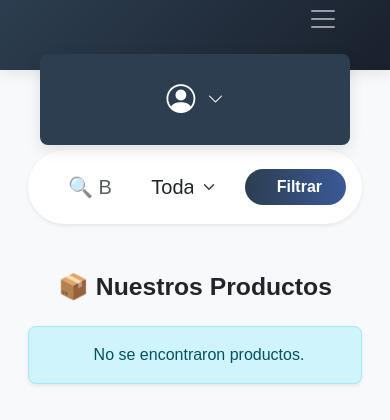
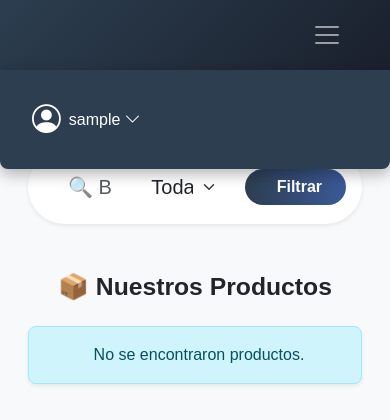
Before and after one commit to juajn/proyecto_motos, a Flask app: page /principal in a window 390 px wide, after a click that opens the changed part. Shown: the top 420 px of the page. Run offline with Flask 3, Linux system fonts and the light colour scheme; the visitor is signed in with stand-in values (Sample User, id 1); data that the repository does not hold is empty.

```diff
--- a/app/config.py
+++ b/app/config.py
@@ -5,7 +5,7 @@ from dotenv import load_dotenv
 load_dotenv()
 
 class Config:
-    SECRET_KEY = os.getenv("SECRET_KEY")
+    SECRET_KEY = os.getenv("SECRET_KEY","clave_super_secreta")
     SQLALCHEMY_DATABASE_URI = os.getenv("DATABASE_URI")
     SQLALCHEMY_TRACK_MODIFICATIONS = False
 
--- a/app/templates/base.html
+++ b/app/templates/base.html
@@ -33,12 +33,16 @@
 
         /* Header Styles */
         .navbar {
+            position: relative;
+            z-index: 1050;
             background: linear-gradient(135deg, var(--primary-color) 0%, #1a202c 100%);
             box-shadow: 0 2px 15px rgba(0, 0, 0, 0.1);
             height: var(--header-height);
             padding: 0 1.5rem;
         }
-
+        .navbar-collapse{
+            z-index: 1060;
+        }
         .navbar-brand {
             font-weight: 700;
             color: white !important;
@@ -80,6 +84,7 @@
         .navbar-toggler {
             border: none;
             color: white;
+            padding: 0.25rem 0.5rem;
         }
 
         .navbar-toggler:focus {
@@ -302,18 +311,66 @@
             background: linear-gradient(to right, #34495e, #2d4373);
         }
 
-        /* Responsive adjustments */
         @media (max-width: 992px) {
             .navbar-collapse {
-                background: var(--primary-color);
-                padding: 1rem;
-                border-radius: 8px;
-                margin-top: 1rem;
-                box-shadow: 0 5px 15px rgba(0, 0, 0, 0.1);
-            }
+            position: absolute;
+            top: 100%;
+            left: 0;
+            right: 0;
+            background: var(--primary-color);
+            padding: 1rem;
+            border-radius: 0 0 8px 8px;
+            margin-top: 0;
+            box-shadow: 0 5px 15px rgba(0, 0, 0, 0.3);
+            max-height: 70vh;
+            overflow-y: auto;
+            z-index: 1060;
+        }
 
             .container-fluid {
                 padding: 0 1rem;
+            }
+
+            .navbar-nav {
+                align-items: flex-start !important;
+            }
+
+            .nav-item {
+                width: 100%;
+            }
+
+            .nav-link {
+                padding: 0.75rem 1rem;
+                justify-content: flex-start;
+            }
+
+            .dropdown-menu {
+                position: static !important;
+                transform: none !important;
+                width: 100%;
+                margin-top: 0.5rem;
+                background-color: rgba(255, 255, 255, 0.05);
+                border: 1px solid rgba(255, 255, 255, 0.1);
+            }
+
+            .dropdown-item {
+                color: rgba(255, 255, 255, 0.85);
+                padding: 0.75rem 1rem;
+            }
+
+            .dropdown-item:hover {
+                background-color: rgba(255, 255, 255, 0.1);
+                color: white;
+            }
+
+            .user-dropdown {
+                width: 100%;
+                justify-content: flex-start;
+                padding: 0.75rem 1rem;
+            }
+
+            .user-dropdown span {
+                display: inline !important;
             }
         }
 
@@ -333,7 +390,7 @@
 <body>
 
 <!-- Navbar -->
-<nav class="navbar navbar-expand-lg navbar-dark">
+<nav class="navbar navbar-expand-lg navbar-dark" style="position: relative; z-index: 1000;">
     <div class="container-fluid">
         <a class="navbar-brand" href="
             {% if current_user.is_authenticated %}
@@ -358,12 +415,13 @@
             {% endif %}
         </a>
 
-        <button class="navbar-toggler" type="button" data-bs-toggle="collapse" data-bs-target="#navbarNav">
+        <button class="navbar-toggler" type="button" data-bs-toggle="collapse" data-bs-target="#navbarNav"
+            aria-controls="navbarNav" aria-expanded="false" aria-label="Toggle navigation">
             <span class="navbar-toggler-icon"></span>
         </button>
 
-        <div class="collapse navbar-collapse justify-content-end" id="navbarNav">
-            <ul class="navbar-nav align-items-center">
+        <div class="collapse navbar-collapse" id="navbarNav">
+            <ul class="navbar-nav ms-auto align-items-lg-center">
 
                 {% if current_user.is_authenticated %}
                     <!-- Menú para Admin -->
@@ -423,10 +481,10 @@
                             {% else %}
                                 <i class="bi bi-person-circle me-2" style="font-size: 1.8rem;"></i>
                             {% endif %}
-                            <span class="d-none d-md-inline">{{ current_user.nombre }}</span>
+                            <span class="d-none d-lg-inline">{{ current_user.nombre }}</span>
                             <i class="bi bi-chevron-down ms-1"></i>
                         </button>
-                        <ul class="dropdown-menu dropdown-menu-end">
+                        <ul class="dropdown-menu dropdown-menu-end" style="z-index: 1070;">
                             <li>
                                 <a class="dropdown-item" href="
                                     {% if current_user.rol == 'admin' %}{{ url_for('admin.dashboard') }}
```
Also changed, not shown: other parts of app/templates/base.html (+19 -9 lines), app/templates/admin/dashboard_admin.html (+22 -1 lines), 2 other files.
